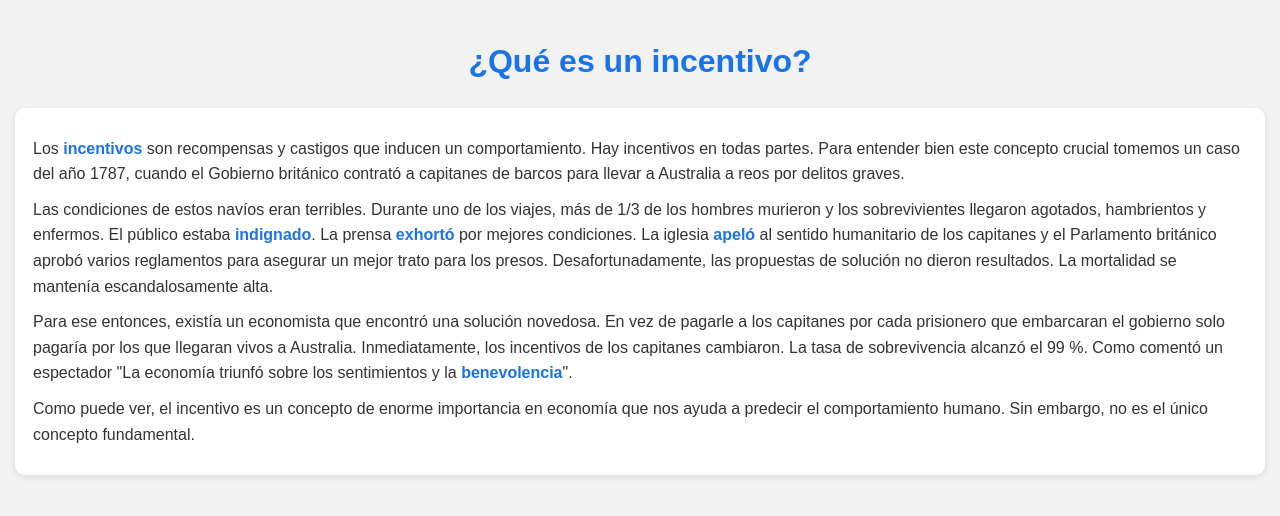
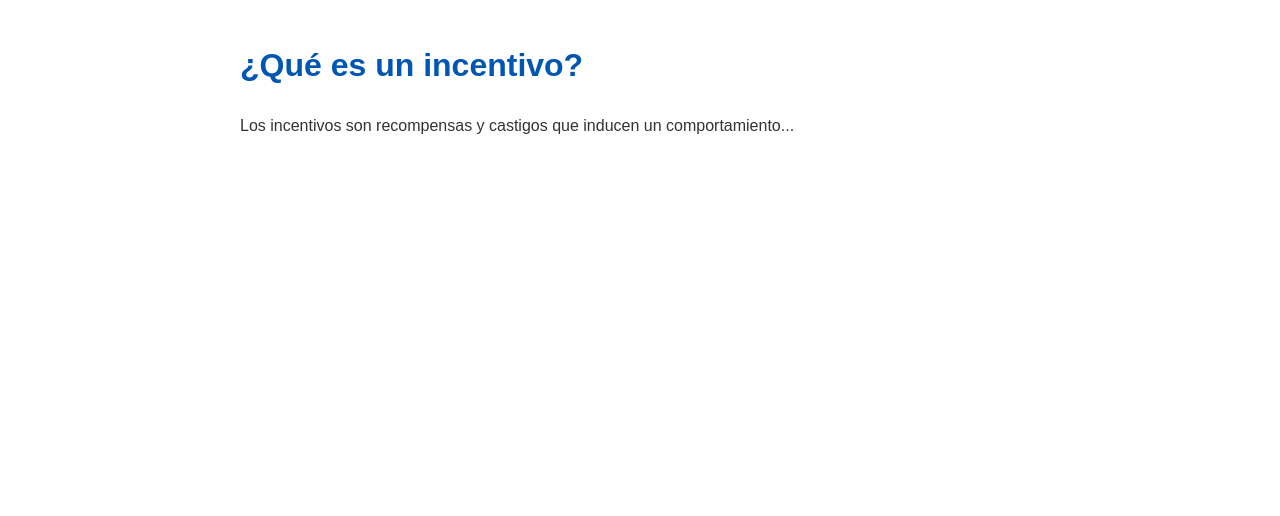
Before and after one commit to ara1-1/incetivos, a plain HTML site: page index.html in a window 1280 px wide. Drawn offline with Linux system fonts and the light colour scheme.

Commit message:
Update index.html

```diff
--- a/index.html
+++ b/index.html
@@ -5,104 +5,13 @@
     <meta name="viewport" content="width=device-width, initial-scale=1.0">
     <title>¿Qué es un incentivo?</title>
     <style>
-        body {
-            font-family: Arial, sans-serif;
-            margin: 0;
-            padding: 15px;
-            background-color: #f2f2f2;
-            color: #333;
-            line-height: 1.6;
-        }
-        h1 {
-            text-align: center;
-            color: #1a73e8;
-            margin-bottom: 20px;
-        }
-        .card {
-            background: white;
-            padding: 18px;
-            margin-bottom: 15px;
-            border-radius: 10px;
-            box-shadow: 0 2px 6px rgba(0,0,0,0.1);
-        }
-        p {
-            margin: 10px 0;
-        }
-
-        /* Estilo general para palabras con definición */
-        .def {
-            position: relative;
-            cursor: help;
-            font-weight: bold;
-            color: #1a73e8;
-        }
-
-        .def::after {
-            content: attr(data-def);
-            position: absolute;
-            left: 0;
-            bottom: 120%;
-            background: #333;
-            color: #fff;
-            padding: 6px 8px;
-            border-radius: 6px;
-            font-size: 0.75rem;
-            width: 220px;
-            opacity: 0;
-            pointer-events: none;
-            transition: opacity 0.2s;
-            z-index: 10;
-        }
-
-        .def:hover::after {
-            opacity: 1;
-        }
+        body { font-family: Arial, sans-serif; line-height: 1.6; max-width: 800px; margin: 40px auto; padding: 0 20px; color: #333; }
+        h1 { color: #0056b3; }
     </style>
 </head>
 <body>
-
     <h1>¿Qué es un incentivo?</h1>
-
-    <div class="card texto-completo">
-        <p>Los <span class="def" data-def="Algo que motiva o induce a actuar.">incentivos</span> son recompensas y castigos
-        que inducen un comportamiento.
-        Hay incentivos en todas partes.
-        Para entender bien este concepto crucial
-        tomemos un caso del año 1787, cuando el Gobierno británico
-        contrató a capitanes de barcos para llevar a Australia a reos por delitos graves.</p>
-
-        <p>Las condiciones de estos navíos eran terribles.
-        Durante uno de los viajes, más de 1/3 de los hombres murieron
-        y los sobrevivientes llegaron agotados, hambrientos y enfermos.
-        El público estaba <span class="def" data-def="Muy molesto o enfadado.">indignado</span>.
-        La prensa <span class="def" data-def="Pidió con fuerza o insistencia.">exhortó</span> por mejores condiciones.
-        La iglesia <span class="def" data-def="Pidió o rogó apelando a valores o sentimientos.">apeló</span> al sentido humanitario de los capitanes
-        y el Parlamento británico aprobó varios reglamentos
-        para asegurar un mejor trato para los presos.
-        Desafortunadamente, las propuestas de solución
-        no dieron resultados.
-        La mortalidad se mantenía escandalosamente alta.</p>
-
-        <p>Para ese entonces, existía un economista
-        que encontró una solución novedosa.
-        En vez de pagarle a los capitanes por cada prisionero que embarcaran
-        el gobierno solo pagaría por los que llegaran vivos a Australia.
-        Inmediatamente, los incentivos de los capitanes cambiaron.
-        La tasa de sobrevivencia alcanzó el 99 %.
-        Como comentó un espectador
-        "La economía triunfó sobre los sentimientos y la <span class="def" data-def="Actitud de hacer el bien y ayudar a otros.">benevolencia</span>".</p>
-
-        <p>Como puede ver, el incentivo es un concepto de enorme importancia
-        en economía que nos ayuda a predecir el comportamiento humano.
-        Sin embargo, no es el único concepto fundamental.</p>
-    </div>
-
-    <script>
-        // Doble clic en el texto: muestra definición general de incentivo
-        document.querySelector('.texto-completo').addEventListener('dblclick', function () {
-            alert('Incentivo: algo que motiva o induce a una persona a actuar de cierta manera.');
-        });
-    </script>
-
+    <p>Los incentivos son recompensas y castigos que inducen un comportamiento...</p>
+    <!-- Pega aquí el resto de tu excelente texto de los barcos británicos -->
 </body>
 </html>
```
